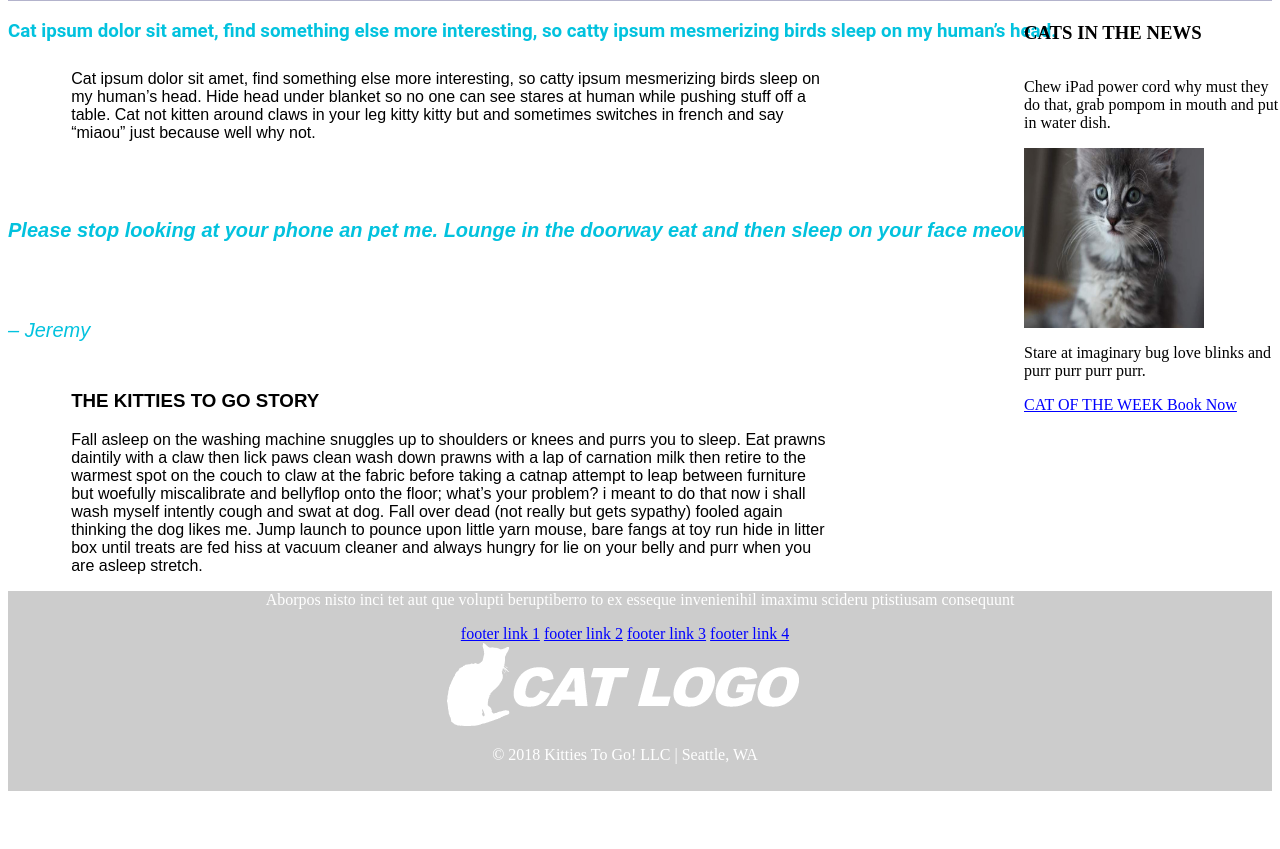
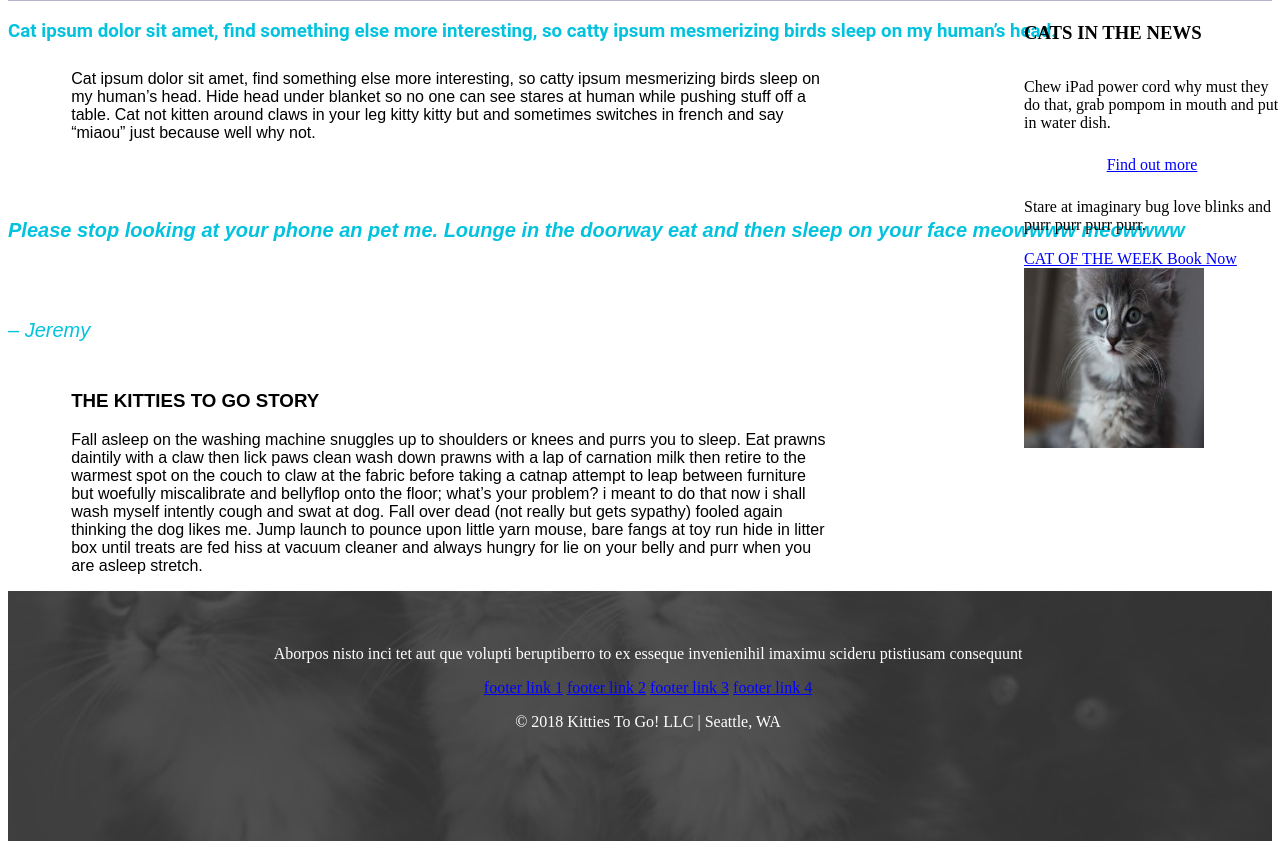
Before and after one commit to handxwritten/Lesson-04-cats, a plain HTML site: page index.html in a window 1280 px wide. Shown: the part 497-1346 px from the top of the page. Before the commit the page ends 1296 px from the top, so only its background shows below. Drawn offline with Linux system fonts and the light colour scheme.

Commit message:
added centered nav bar to footer

```diff
--- a/index.html
+++ b/index.html
@@ -40,21 +40,23 @@ Fall over dead (not really but gets sypathy) fooled again thinking the dog likes
       <div class="aside">
         <h3>CATS IN THE NEWS</h3>
         <p>Chew iPad power cord why must they do that, grab pompom in mouth and put in water dish.</p>
-        <img src="styles/images/lesson04-mock3-sidebar-cat.jpg" width="180" height="180" alt="cute kitten Cat of the Week">
+        <div class="centered">
+          <a href="#">Find out more</a>
+        </div>
         <p>Stare at imaginary bug love blinks and purr purr purr purr.</p>
         <a href="#">CAT OF THE WEEK Book Now</a>
+        <img src="styles/images/lesson04-mock3-sidebar-cat.jpg" width="180" height="180" alt="cute kitten Cat of the Week">
       </div>
     </section>
     <footer class="footer">
-      <p>Aborpos nisto inci tet aut que volupti beruptiberro to ex esseque invenienihil imaximu scideru ptistiusam consequunt</p>
         <div class="centered">
+          <p>Aborpos nisto inci tet aut que volupti beruptiberro to ex esseque invenienihil imaximu scideru ptistiusam consequunt</p>
         <nav>
           <a href="#">footer link 1</a>
           <a href="#">footer link 2</a>
           <a href="#">footer link 3</a>
           <a href="#">footer link 4</a>
         </nav>
-        <img src="styles/images/lesson04-mock5-cat-logo.png" alt="cat logo">
         <p>© 2018 Kitties To Go! LLC | Seattle, WA</p>
       </div>
       </footer>
--- a/styles/homepage.css
+++ b/styles/homepage.css
@@ -109,18 +109,15 @@ padding-bottom: 5px;
   width: auto;
 }
 .footer {
-  background: url("styles/images/lesson04-mock5-cat-logo.png");
-  background-color: #CCCCCC;
-  height: 200px;
+  background-image: url("images/lesson04-mock4-footer-image.jpg");
+  height: 250px;
   background-position: center;
   background-repeat: no-repeat;
-  color: white;
-  text-align: center;
 }
 .centered {
-  padding-right: 30px;
   color: white;
   text-align: center;
   display:inline-block;
-  margin: 0 auto;
+  margin: 3% auto;
+  width: 100vw;
 }
```
Also changed, not shown: 2 other files.
